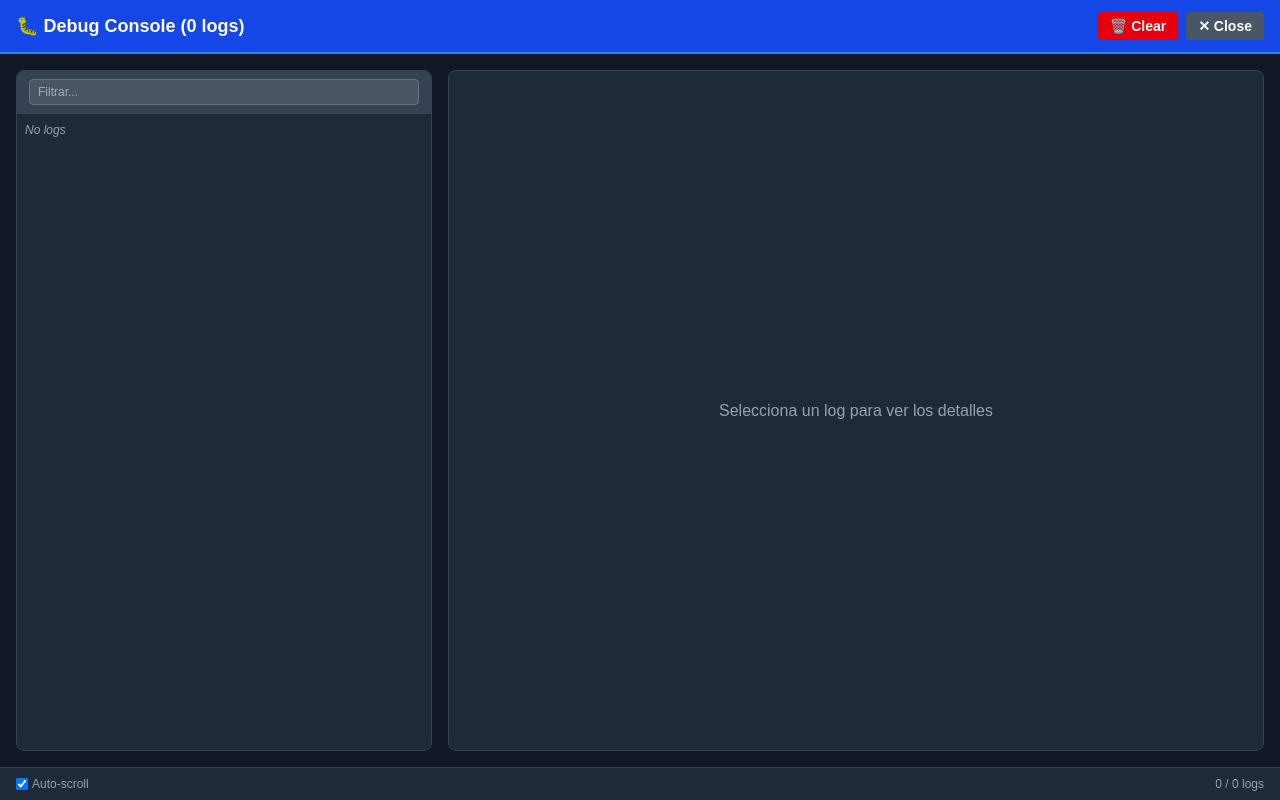
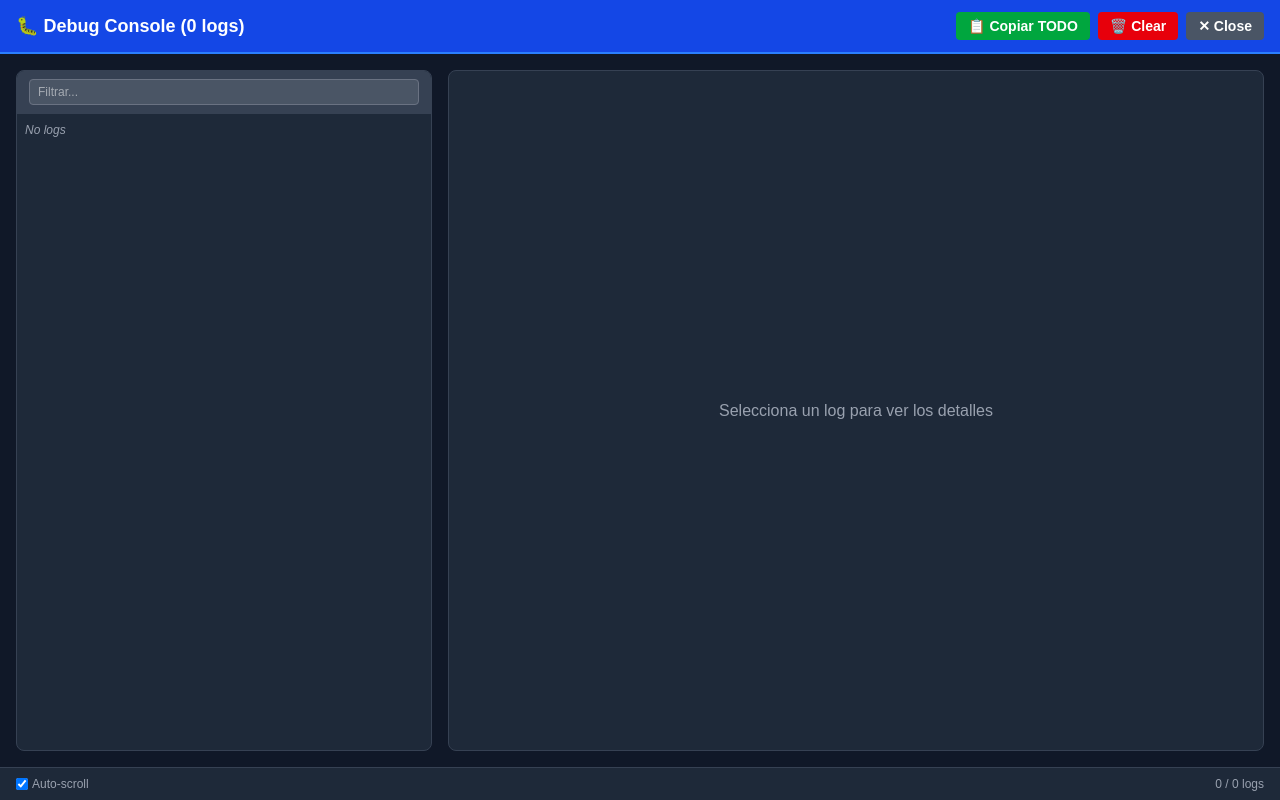
Before and after one commit to caracolazefiro-sketch/CaraColaViajes, a Next.js app: page /blog in a window 1280 px wide. Both pictures are taken after a click on the button "Toggle Debug Panel". Built offline with nearby package versions, Linux system fonts and the light colour scheme.

Commit message:
feat(DebugPanel): Añadir botón 'Copiar TODO' para exportar todos los logs a la vez

```diff
--- a/app/components/DebugPanel.tsx
+++ b/app/components/DebugPanel.tsx
@@ -86,6 +86,14 @@ export default function DebugPanel() {
     alert('✅ Copiado al portapapeles');
   };
 
+  const copyAllLogs = () => {
+    const allLogsText = filteredLogs
+      .map((log, idx) => `[${log.category}] ${log.timestamp}\n${log.raw}${log.data ? '\n' + JSON.stringify(log.data, null, 2) : ''}\n`)
+      .join('\n---\n\n');
+
+    copyToClipboard(allLogsText);
+  };
+
   return (
     <div>
       {/* Botón flotante para abrir/cerrar */}
@@ -106,6 +114,12 @@ export default function DebugPanel() {
           <div className="bg-blue-700 px-4 py-3 flex justify-between items-center border-b-2 border-blue-500">
             <span className="font-bold text-white text-lg">🐛 Debug Console ({logs.length} logs)</span>
             <div className="flex gap-2">
+              <button
+                onClick={copyAllLogs}
+                className="px-3 py-1 bg-green-600 hover:bg-green-700 rounded text-white text-sm font-bold"
+              >
+                📋 Copiar TODO
+              </button>
               <button
                 onClick={() => setLogs([])}
                 className="px-3 py-1 bg-red-600 hover:bg-red-700 rounded text-white text-sm font-bold"
```
